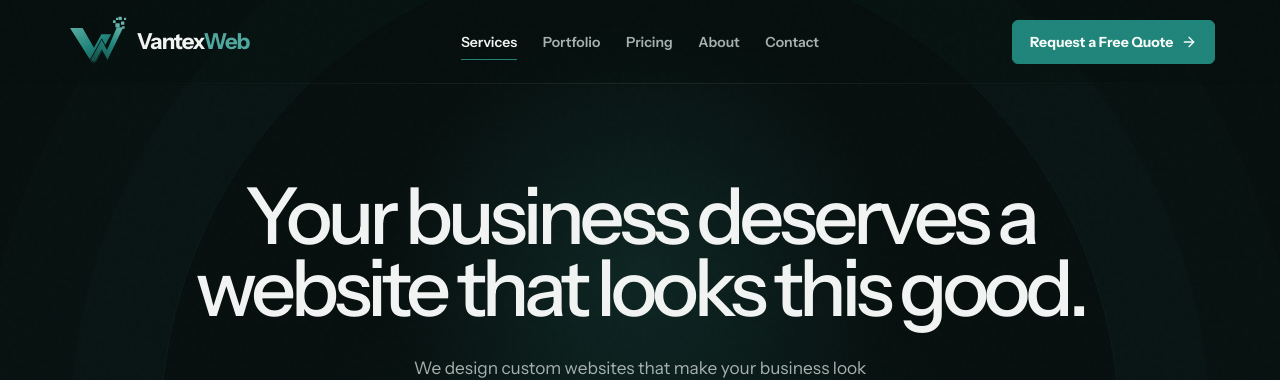
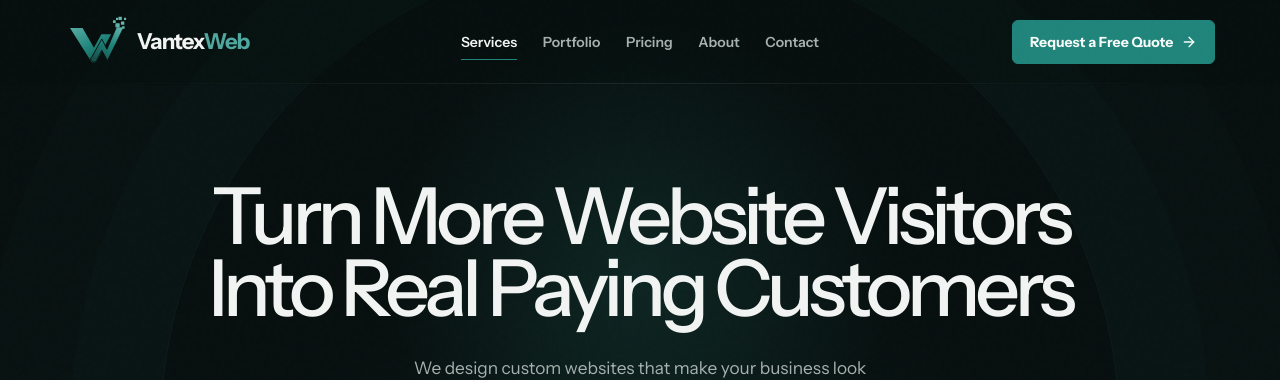
Before and after one commit to arslanrajput-sys/Vantex-Web-Agency, a Next.js app: page / in a window 1280 px wide. Shown: the top 380 px of the page. Built offline with nearby package versions, Linux system fonts and the light colour scheme; no server answers.

Commit message:
Update homepage hero headline

```diff
--- a/components/hero.tsx
+++ b/components/hero.tsx
@@ -9,7 +9,7 @@ export function Hero() {
       <div className="shell hero-centered">
         <div className="hero-copy">
           <h1 className="hero-mega-title">
-            Your business deserves a website that looks this good.
+            Turn More Website Visitors Into Real Paying Customers
           </h1>
           <p className="hero-lede">
             We design custom websites that make your business look professional,
```
